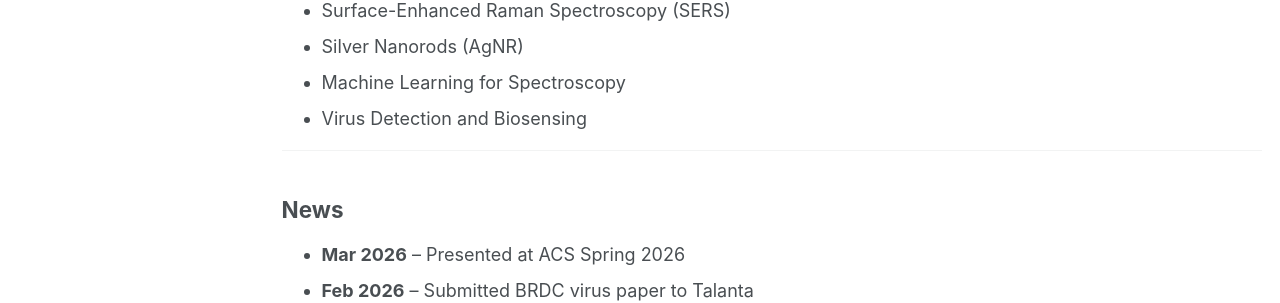
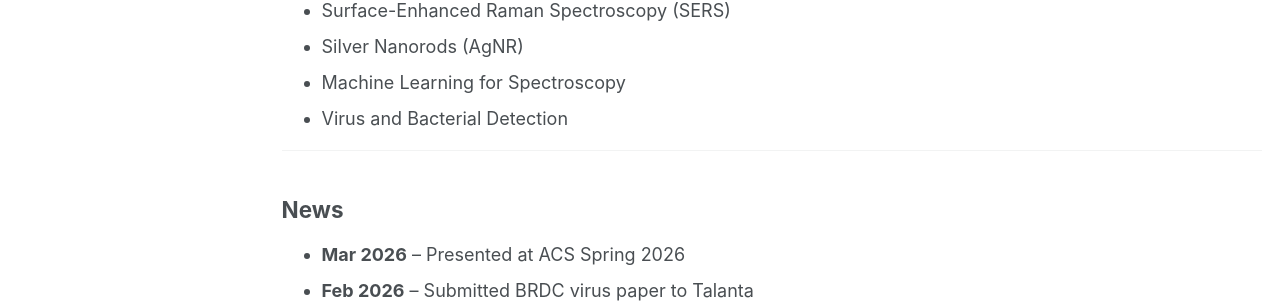
Before and after one commit to AmitKumar-SERS/AmitKumar-SERS.github.io, a Jekyll site: the page built from _pages/about.md, in a window 1280 px wide and 1354 px high. Shown: the part 768-1071 px from the top of the window. Built offline with Jekyll 4.4.1, drawn with Linux system fonts in a browser that asks for light colours; some web fonts are replaced; a script bundle is joined from its source files by our own code; library files that are not in the unit come from our copies; our own code applies the rules of GitHub Pages for plain Markdown files.

Commit message:
Update virus detection terminology in about.md

```diff
--- a/_pages/about.md
+++ b/_pages/about.md
@@ -28,7 +28,8 @@ I also work on understanding spectral variability, building analytical models, a
 - Surface-Enhanced Raman Spectroscopy (SERS)
 - Silver Nanorods (AgNR)
 - Machine Learning for Spectroscopy
-- Virus Detection and Biosensing
+- Virus and Bacterial Detection
+
 
 ---
 
```
